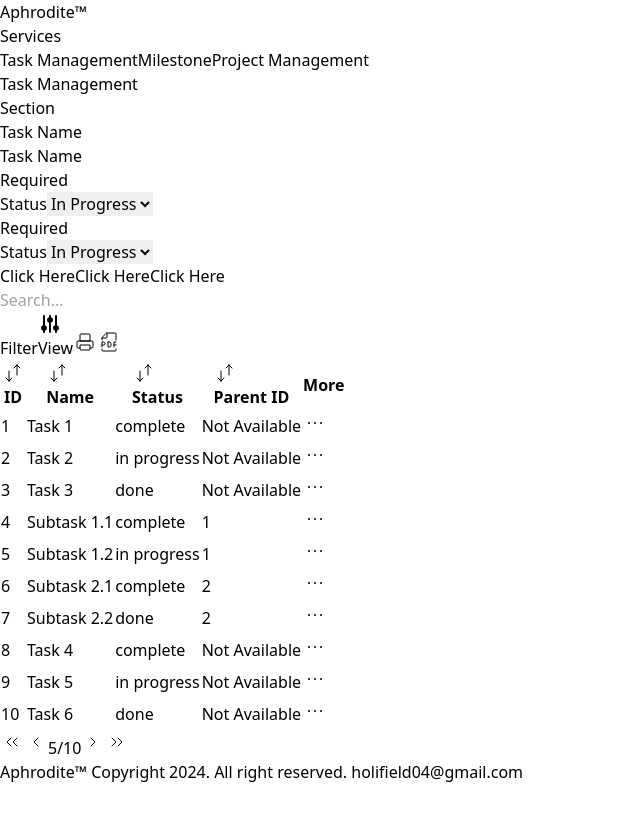
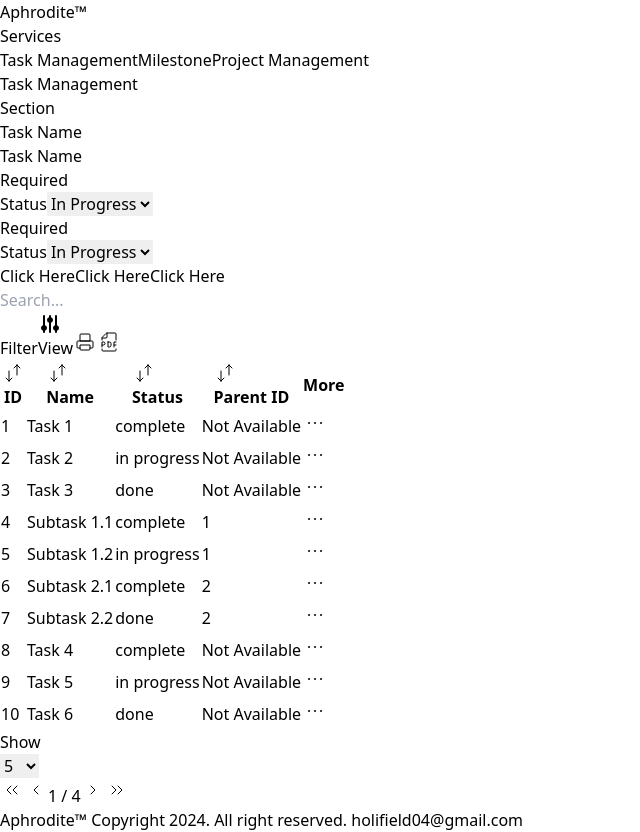
Before and after one commit to holifield4/task-management, a React (Vite) app: page / in a window 1280 px wide. Shown: the whole page, without its empty margins (0-640 px from the left). Before the commit the page ends 800 px from the top, so only its background shows below. Built offline with nearby package versions, Linux system fonts and the light colour scheme.

Commit message:
feat: update styling and bunch of features functionality

```diff
--- a/src/component/table/DataTable.tsx
+++ b/src/component/table/DataTable.tsx
@@ -1,6 +1,11 @@
 import { ReactNode } from "react";
 import Button from "../button/Button";
 import TextField from "../textfield/TextField";
+import { useDispatch, useSelector } from "react-redux";
+import { RootState } from "../../store/store";
+import { setPagination, setSort } from "../../store/table/tableSlice";
+import Select from "../select/Select";
+import { pageSize } from "../../lib/constant/constant";
 
 export type Column<T> = {
   key: keyof T;
@@ -20,16 +25,23 @@ export default function DataTable<T extends { id: number | string }>({
   enableAction,
 }: DataTableProps<T>) {
   return (
-    <div className="overflow-x-auto text-xs h-full">
+    <div className="text-xs h-full overflow-hidden flex flex-col">
       <TableControl />
-      <table className="min-w-full border-collapse rounded-md">
-        <TableHeader columns={columns} actions={enableAction}/>
-        <tbody>
-          {data.map((row) => (
-            <TableRow key={row.id} row={row} columns={columns} actions={enableAction}/>
-          ))}
-        </tbody>
-      </table>
+      <div className="w-full max-h-[calc(100%-7rem)] overflow-auto">
+        <table className="min-w-full border-collapse border-x rounded-md">
+          <TableHeader columns={columns} actions={enableAction} />
+          <tbody>
+            {data.map((row) => (
+              <TableRow
+                key={row.id}
+                row={row}
+                columns={columns}
+                actions={enableAction}
+              />
+            ))}
+          </tbody>
+        </table>
+      </div>
       <TableFooter />
     </div>
   );
@@ -41,17 +53,23 @@ type TableHeaderProps<T> = {
 };
 
 function TableHeader<T>({ columns, actions }: TableHeaderProps<T>) {
+  const dispatch = useDispatch();
   return (
     <thead>
-      <tr className="bg-gray-100 sticky top-16">
+      <tr className="bg-gray-200 sticky top-0">
         {columns.map((column) => (
-          <th key={String(column.key)} className="border-x border-b p-2">
-            <Button variant="table" label={column.header} icon="sort" />
+          <th key={String(column.key)} className="p-2">
+            <Button
+              variant="table"
+              label={column.header}
+              icon="sort"
+              onClick={() =>
+                dispatch(setSort(String(column.key)))
+              }
+            />
           </th>
         ))}
-        {actions && (
-          <th>More</th>
-        )}
+        {actions && <th>More</th>}
       </tr>
     </thead>
   );
@@ -66,7 +84,7 @@ type TableRowProps<T> = {
 function TableRow<T extends { id: number | string }>({
   row,
   columns,
-  actions
+  actions,
 }: TableRowProps<T>) {
   return (
     <tr key={row.id}>
@@ -78,8 +96,15 @@ function TableRow<T extends { id: number | string }>({
         />
       ))}
       {actions && (
-        <td className="border-y p-2 flex justify-center">
-          <Button label="" variant="table" icon="dots"/>
+        <td className="border p-2">
+          <div className="w-full h-full flex justify-center">
+            <Button
+              label=""
+              variant="table"
+              icon="dots"
+              onClick={() => alert("dispatch something")}
+            />
+          </div>
         </td>
       )}
     </tr>
@@ -101,28 +126,71 @@ function TableCell<T>({ value, render }: TableCellProps<T>) {
 
 function TableControl() {
   return (
-    <div className="w-full h-16 px-4 bg-gray-100 border rounded-t-md border-gray-200 flex justify-between items-center sticky top-0">
+    <div className="w-full h-16 px-4 bg-gray-100 border rounded-t-md border-gray-200 flex justify-between items-center">
       <div className="w-1/3">
         <TextField label="" placeholder="Search..." />
       </div>
       <div className="w-fit flex gap-3">
         <Button color="neutral" label="Filter" onClick={() => alert("shesh")} />
-        <Button color="neutral" label="View" icon="adjustment"/>
-        <Button color="neutral" label="" icon="printer"/>
-        <Button color="neutral" label="" icon="pdf"/>
+        <Button color="neutral" label="View" icon="adjustment" />
+        <Button color="neutral" label="" icon="printer" />
+        <Button color="neutral" label="" icon="pdf" />
       </div>
     </div>
   );
 }
 
 function TableFooter() {
+  const tableData = useSelector((state: RootState) => state.table);
+  const dispatch = useDispatch();
   return (
-    <div className="w-full h-12 px-4 bg-gray-100 border rounded-b-md border-gray-200 flex justify-end items-center gap-2.5 sticky bottom-0">
-      <Button color="neutral" label="" icon="chevronDoubleLeft"/>
-      <Button color="neutral" label="" icon="chevronLeft"/>
-      <span>5/10</span>
-      <Button color="neutral" label="" icon="chevronRight"/>
-      <Button color="neutral" label="" icon="chevronDoubleRight"/>
+    <div className="w-full h-12 px-4 bg-gray-100 border rounded-b-md border-gray-200 flex justify-end items-center gap-2.5">
+      <div className="w-fit flex gap-2.5 items-center">
+        <span>Show</span>
+        <Select
+          label=""
+          options={pageSize}
+          onChange={(e) =>
+            dispatch(
+              setPagination({
+                control: "pageSize",
+                pageSize: Number(e.target.value),
+              })
+            )
+          }
+        />
+      </div>
+      <Button
+        color="neutral"
+        label=""
+        icon="chevronDoubleLeft"
+        disabled={tableData.currentPage === 1}
+        onClick={() => dispatch(setPagination({ control: "firstPage" }))}
+      />
+      <Button
+        color="neutral"
+        label=""
+        icon="chevronLeft"
+        disabled={tableData.currentPage === 1}
+        onClick={() => dispatch(setPagination({ control: "previousPage" }))}
+      />
+      <span>
+        {tableData.currentPage} / {tableData.totalPages}
+      </span>
+      <Button
+        color="neutral"
+        label=""
+        icon="chevronRight"
+        disabled={tableData.currentPage === tableData.totalPages}
+        onClick={() => dispatch(setPagination({ control: "nextPage" }))}
+      />
+      <Button
+        color="neutral"
+        label=""
+        icon="chevronDoubleRight"
+        disabled={tableData.currentPage === tableData.totalPages}
+        onClick={() => dispatch(setPagination({ control: "lastPage" }))}
+      />
     </div>
   );
 }
```
